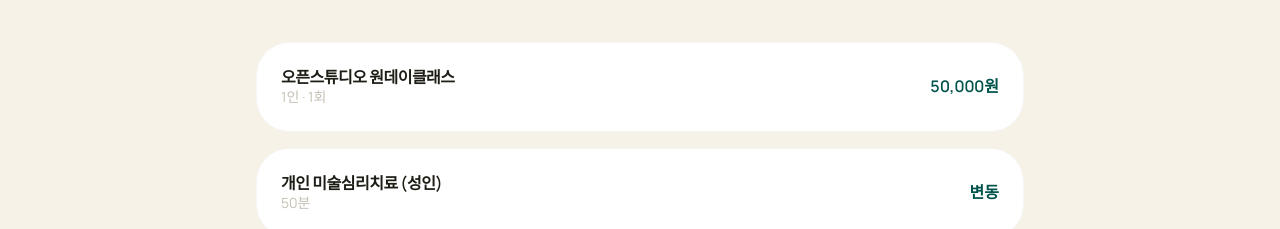
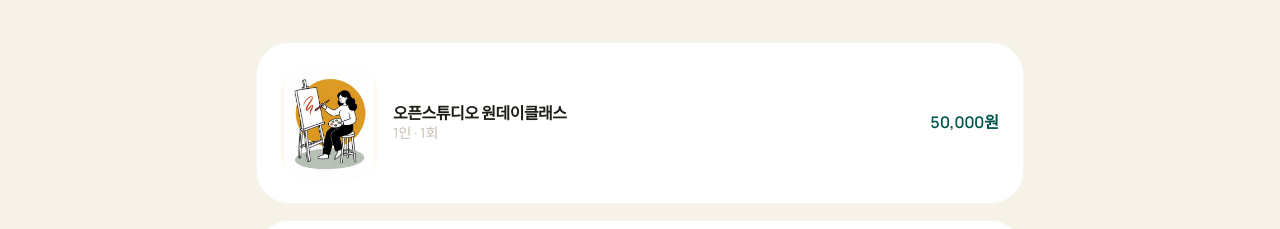
Before and after one commit to act-art-center/actartcenter.com, a Next.js app: page /pricing in a window 1280 px wide. Shown: the part 662-891 px from the top of the page. Built offline with nearby package versions, Linux system fonts and the light colour scheme.

Commit message:
feat: add one-day class pricing image

```diff
--- a/src/app/pricing/page.tsx
+++ b/src/app/pricing/page.tsx
@@ -1,4 +1,5 @@
 import type { Metadata } from "next";
+import Image from "next/image";
 import Link from "next/link";
 import { Container } from "@/components/shared/Container";
 import { PageHero } from "@/components/shared/PageHero";
@@ -167,7 +168,14 @@ const pricingSchema = {
 };
 
 const pricing = [
-  { service: "오픈스튜디오 원데이클래스", duration: "1인 · 1회", price: "50,000원", note: "" },
+  {
+    service: "오픈스튜디오 원데이클래스",
+    duration: "1인 · 1회",
+    price: "50,000원",
+    note: "",
+    imageSrc: "/images/open-studio-one-day-class.jpg",
+    imageAlt: "이젤 앞에서 그림을 그리는 오픈스튜디오 원데이클래스 일러스트",
+  },
   { service: "개인 미술심리치료 (성인)", duration: "50분", price: "변동", note: "" },
   {
     service: "개인 미술심리치료 (아동·청소년)",
@@ -288,12 +296,25 @@ export default function PricingPage() {
                 className="bg-white rounded-xl p-6 flex flex-col sm:flex-row sm:items-center sm:justify-between gap-3"
                 style={{ border: "1px solid rgba(196, 191, 183, 0.15)" }}
               >
+                <div className="flex items-center gap-4">
+                  {item.imageSrc && (
+                    <div className="relative h-28 w-24 shrink-0 overflow-hidden rounded-lg bg-paper">
+                      <Image
+                        src={item.imageSrc}
+                        alt={item.imageAlt}
+                        fill
+                        sizes="96px"
+                        className="object-contain"
+                      />
+                    </div>
+                  )}
                   <div>
                     <h3 className="text-night font-semibold">{item.service}</h3>
                     <p className="text-stone text-sm">
                       {item.duration}
                       {item.note && ` · ${item.note}`}
                     </p>
+                  </div>
                 </div>
                 <p className="text-primary-500 font-semibold tabular-nums whitespace-nowrap">
                   {item.price}
```
Also changed, not shown: public/images/open-studio-one-day-class.jpg (added). Lines whose indentation alone changed are shown as unchanged.
